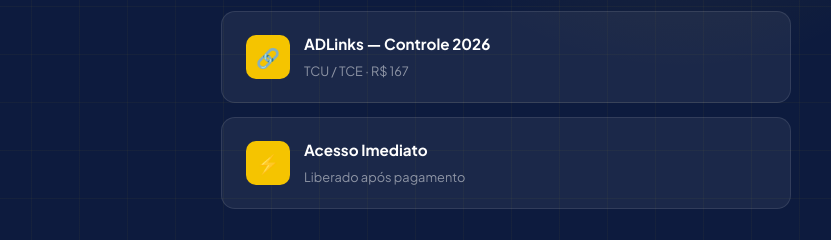
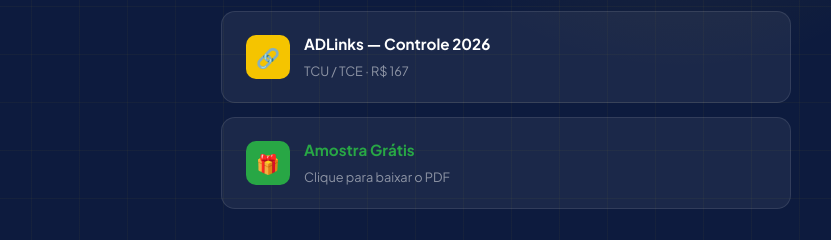
Before and after one commit to tresvezesadm-art/Primeiro-site, a plain HTML site: page index.html in a window 1280 px wide. Shown: the part 426-666 px from the top of the page, 449-1280 px from the left. Drawn offline with nearby package versions, Linux system fonts and the light colour scheme.

Commit message:
Update index.html

```diff
--- a/index.html
+++ b/index.html
@@ -574,15 +574,15 @@
                 </div>
             </a>
 
-            <a href="#catalogo" style="text-decoration: none; color: inherit; display: block;">
-                <div class="hero-card">
-                    <div class="hero-card-icon">⚡</div>
-                    <div class="hero-card-text">
-                        <strong>Acesso Imediato</strong>
-                        <span>Liberado após pagamento</span>
-                    </div>
-                </div>
-            </a>
+           <a href="https://chk.eduzz.com/40Q3K2AJ0B" target="_blank" style="text-decoration: none; color: inherit; display: block;">
+            <div class="hero-card">
+              <div class="hero-card-icon" style="background: #28a745;">🎁</div>
+              <div class="hero-card-text">
+                <strong style="color: #28a745;">Amostra Grátis</strong>
+                <span>Clique para baixar o PDF</span>
+              </div>
+            </div>
+          </a>
         </div>
     </div>
   </div>
```
